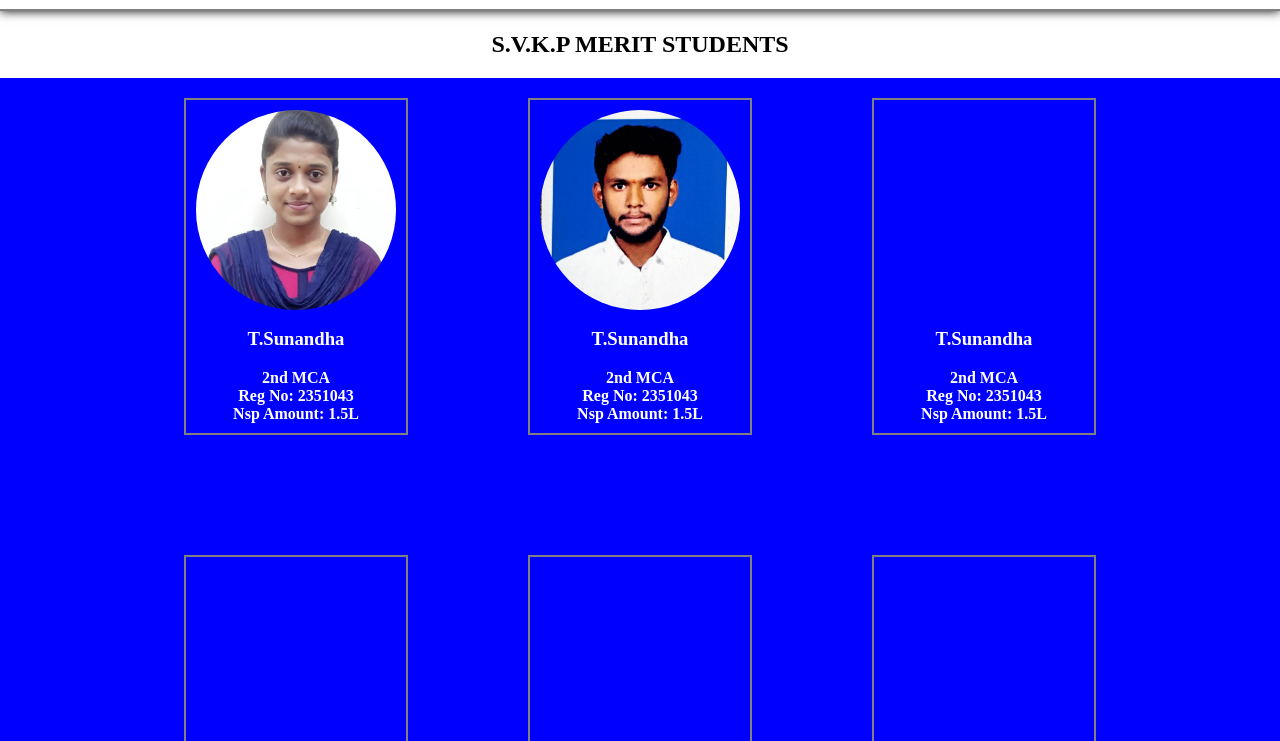
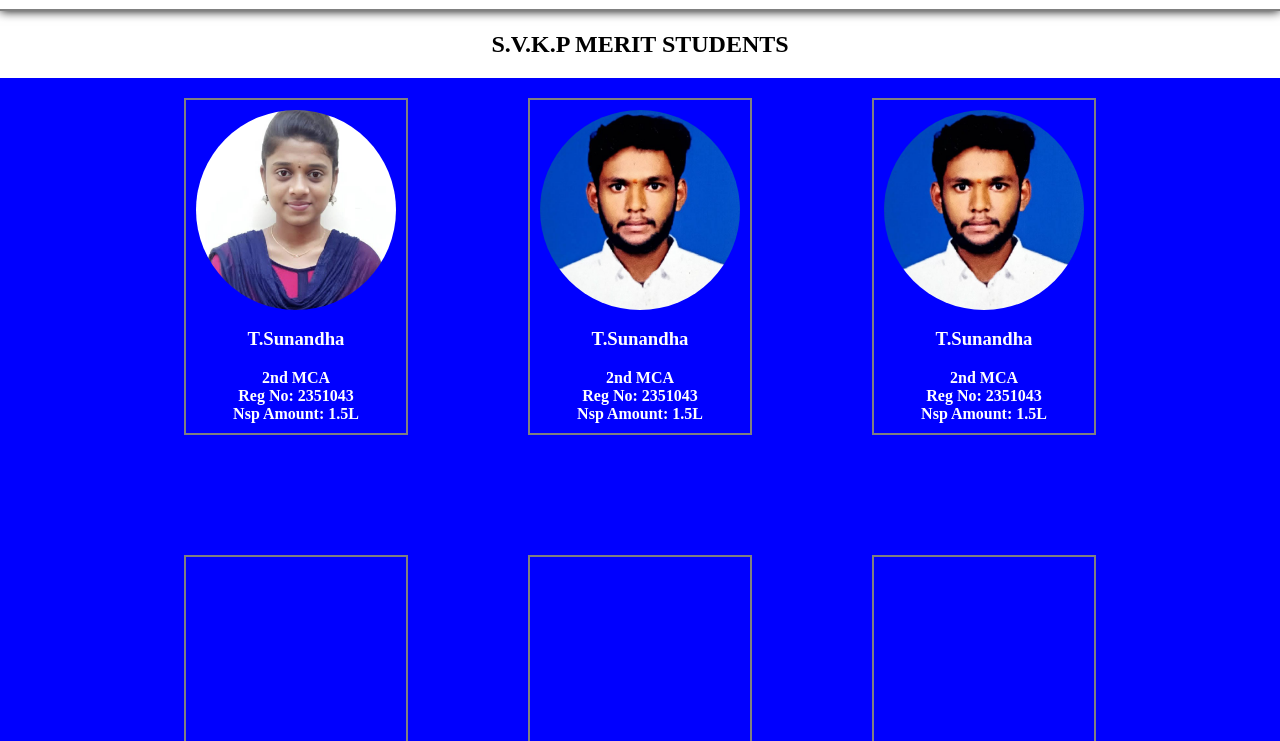
Before and after one commit to Bharath5885/NSP_SVKP, a plain HTML site: page index.html in a window 1280 px wide. Shown: the part 59-800 px from the top of the page. Drawn offline with Linux system fonts and the light colour scheme.

Commit message:
Update style.css

```diff
--- a/style.css
+++ b/style.css
@@ -37,18 +37,26 @@ body{
     color: white;
 }
 .image{
-    background-size: 200px;
-    background-repeat: no-repeat;
     height: 200px;
     width: 200px;
-    background-position: 0px -17px;
     border-radius: 50%;
+    background-repeat: no-repeat;
+
 }
 .student1{
     background-image: url('student1.jpg');
+    background-size: 200px;
+    background-position: 0px -17px;
 }
 .student2{
     background-image: url('student2.jpg');
+    background-size: 236px;
+    background-position: -16px -33px;
+}
+.student3{
+    background-image: url('student2.jpg');
+    background-size: 236px;
+    background-position: -16px -33px;
 }
 .students img{
     width: 200px;
```
